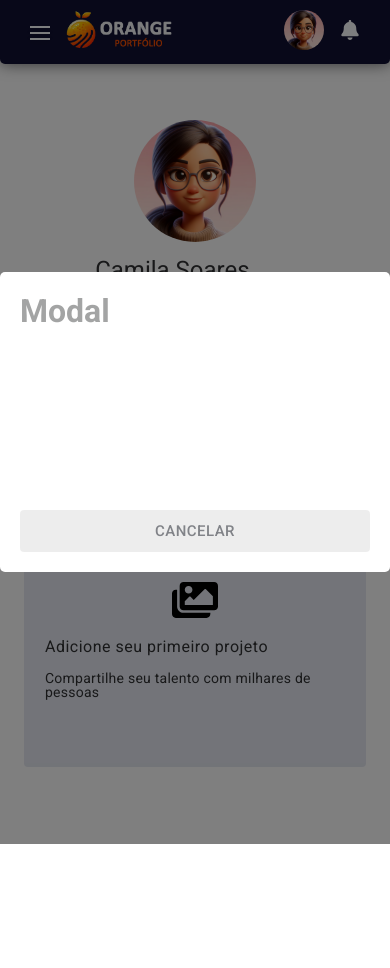
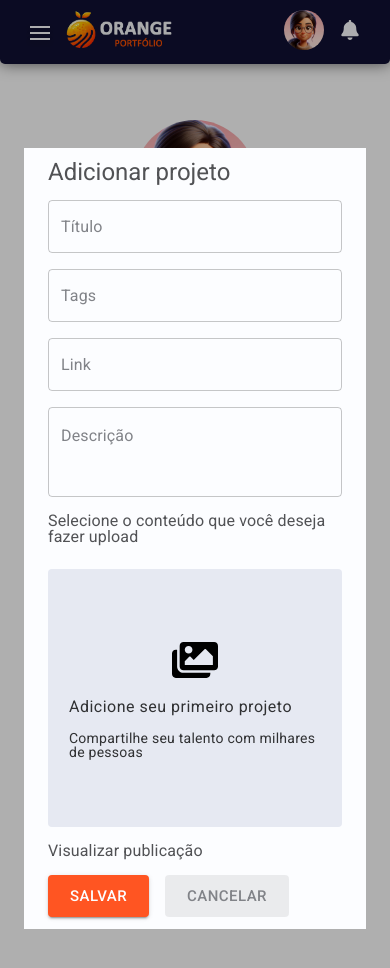
Before and after one commit to Hackathon-Orange-Juice-Squad-1/orange-notes_front-end, a React (Vite) app: page / in a window 390 px wide. Both pictures are taken after typing "Sample" into the empty fields and a click on the button "ADICIONAR PROJETO". Shown: the top 968 px of the page. Before the commit the page ends 887 px from the top, so only its background shows below. Built offline with nearby package versions, Linux system fonts and the light colour scheme.

Commit message:
Update Button and Modal components (Mobile version)

```diff
--- a/src/components/Button/index.jsx
+++ b/src/components/Button/index.jsx
@@ -1,8 +1,8 @@
 import { Container } from "./styles";
 
-export const Button = ({ label, onClick, ...props }) => {
+export const Button = ({ label, onClick, $primary, ...props }) => {
     return (
-        <Container onClick={onClick} { ...props }>
+        <Container onClick={onClick} $primary={$primary} { ...props }>
             { label }
         </Container>
     );
--- a/src/components/Button/styles.js
+++ b/src/components/Button/styles.js
@@ -12,8 +12,9 @@ export const Container = styled.button`
     border: none;
     border-radius: 4px;
 
-    background-color: ${({ theme, primary }) => primary ? theme.COLORS.ORANGE : theme.COLORS.GRAY_5};
-    color: ${({ theme, primary }) => primary ? theme.COLORS.WHITE_2 : theme.COLORS.GRAY_2};
+    background-color: ${({ theme, $primary }) => $primary ? theme.COLORS.ORANGE : theme.COLORS.GRAY_5};
+    color: ${({ theme, $primary }) => $primary ? theme.COLORS.WHITE_2 : theme.COLORS.GRAY_2};
+    box-shadow: ${({ $primary }) => $primary ? '0px 3px 1px -2px rgba(0, 0, 0, 0.20), 0px 2px 2px 0px rgba(0, 0, 0, 0.14), 0px 1px 5px 0px rgba(0, 0, 0, 0.12)' : 'none'};
 
     font-size: 1.5rem;
     font-weight: 500;
--- a/src/components/Modal/index.jsx
+++ b/src/components/Modal/index.jsx
@@ -1,10 +1,11 @@
 import { Container, ModalBody } from "./styles";
 
-export const Modal = ({ children, open }) => {
+export const Modal = ({ children, open, title }) => {
   if (open) {
     return (
         <Container open={open}>
           <ModalBody>
+            <h2>{title}</h2>
             {children}
           </ModalBody>
         </Container>
--- a/src/components/Modal/styles.js
+++ b/src/components/Modal/styles.js
@@ -1,25 +1,42 @@
 import styled from "styled-components";
 
 export const Container = styled.div`
-    position: fixed;
+    position: absolute;
     z-index: 999;
     top: 0;
     left: 0;
     width: 100%;
-    height: 100%;
-    background-color: #00000080;
+    min-height: 100%;
+    background-color: #00000050;
     display: flex;
     justify-content: center;
     align-items: center;
+    padding: 14.8rem 2.4rem;
 `;
 
 export const ModalBody = styled.div`
-    width: 500px;
-    height: 300px;
-    background-color: #FFF;
-    border-radius: 5px;
-    padding: 20px;
+    max-width: 100%;
+    background-color: ${({ theme }) => theme.COLORS.WHITE_2};
     display: flex;
     flex-direction: column;
-    justify-content: space-between;
+    justify-content: center;
+    align-items: flex-start;
+    /* gap: 1.6rem; */
+    padding: 1.2rem 2.4rem;
+
+    > h2 {
+        font-size: 2.4rem;
+        font-weight: 400;
+        line-height: 2.4rem;
+        color: ${({ theme }) => theme.COLORS.GRAY_3};
+        margin-bottom: 1.6rem;
+    }
+
+    > h3 {
+        font-size: 1.6rem;
+        font-weight: 400;
+        line-height: 1.6rem;
+        letter-spacing: 0.15px;
+        color: ${({ theme }) => theme.COLORS.GRAY_3};
+    }
 `;
--- /dev/null
+++ b/src/components/Textarea/index.jsx
@@ -0,0 +1,10 @@
+import { Container } from "./styles";
+
+export const Textarea = ({ label, name, ...rest }) => {
+    return (
+        <Container>
+            <label htmlFor={name}>{label}</label>
+            <textarea id={name} placeholder={label}{...rest} />
+        </Container>
+    );
+};
--- /dev/null
+++ b/src/components/Textarea/styles.js
@@ -0,0 +1,41 @@
+import styled from "styled-components";
+
+export const Container = styled.div`
+    width: 100%;
+
+    margin-bottom: 1.6rem;
+
+    @media (min-width: 425px) {
+        max-width: 51.3rem;
+    }
+
+    > label {
+        display: none;
+    }
+
+    > textarea {
+        width: 100%;
+        height: 9rem;
+
+        display: flex;
+        align-items: flex-start;
+        justify-content: flex-start;
+
+        padding: 1.6rem 1.2rem;
+
+        background: transparent;
+
+        border: 1px solid ${({theme}) => theme.COLORS.GRAY_7};
+        border-radius: 4px;
+
+        resize: none;
+
+        &::placeholder {
+            font-size: 1.6rem;
+            font-weight: 400;
+            line-height: 2.4rem;
+            letter-spacing: 0.15px;
+            color: ${({theme}) => theme.COLORS.GRAY_2};
+        }
+    }
+`;
--- a/src/pages/Home/index.jsx
+++ b/src/pages/Home/index.jsx
@@ -5,6 +5,7 @@ import { Profile } from "../../components/Profile";
 import { Input } from "../../components/Input";
 import { ButtonAddProject } from "../../components/ButtonAddProject";
 import { Modal } from "../../components/Modal";
+import { Textarea } from "../../components/Textarea";
 import { Button } from "../../components/Button";
 
 export const Home = () => {
@@ -19,7 +20,7 @@ export const Home = () => {
 
                 <h2>Meus projetos</h2>
 
-                <Input label="Buscar tags" name="searchTags" />
+                <Input type="text" label="Buscar tags" name="searchTags" />
 
                 <Projects>
                     <ButtonAddProject onClick={toggleModal} />
@@ -30,9 +31,25 @@ export const Home = () => {
                 </Projects>
             </Main>
 
-            <Modal open={open}>
-                <h1>Modal</h1>
-                <Button label="Cancelar" onClick={toggleModal} />
+            <Modal title="Adicionar projeto" open={open}>
+                <Input type="text" label="Título" name="title" />
+
+                <Input type="text" label="Tags" name="tags" />
+
+                <Input type="text" label="Link" name="link" />
+
+                <Textarea label="Descrição" name="description" />
+
+                <h3>Selecione o conteúdo que você deseja fazer upload</h3>
+
+                <ButtonAddProject />
+
+                <h3 style={{ margin: "1.6rem 0" }}>Visualizar publicação</h3>
+
+                <div style={{ display: "flex", gap: "1.6rem" }}>
+                    <Button label="Salvar" $primary="true" />
+                    <Button label="Cancelar" onClick={toggleModal} />
+                </div>
             </Modal>
         </Container>
     );
--- a/src/pages/Home/styles.js
+++ b/src/pages/Home/styles.js
@@ -21,7 +21,7 @@ export const Main = styled.main`
 
     padding: 12rem 2.4rem;
 
-    overflow-y: auto;
+    /* overflow-y: auto; */
 
     @media (min-width: 425px) {
         height: 100%;
```
